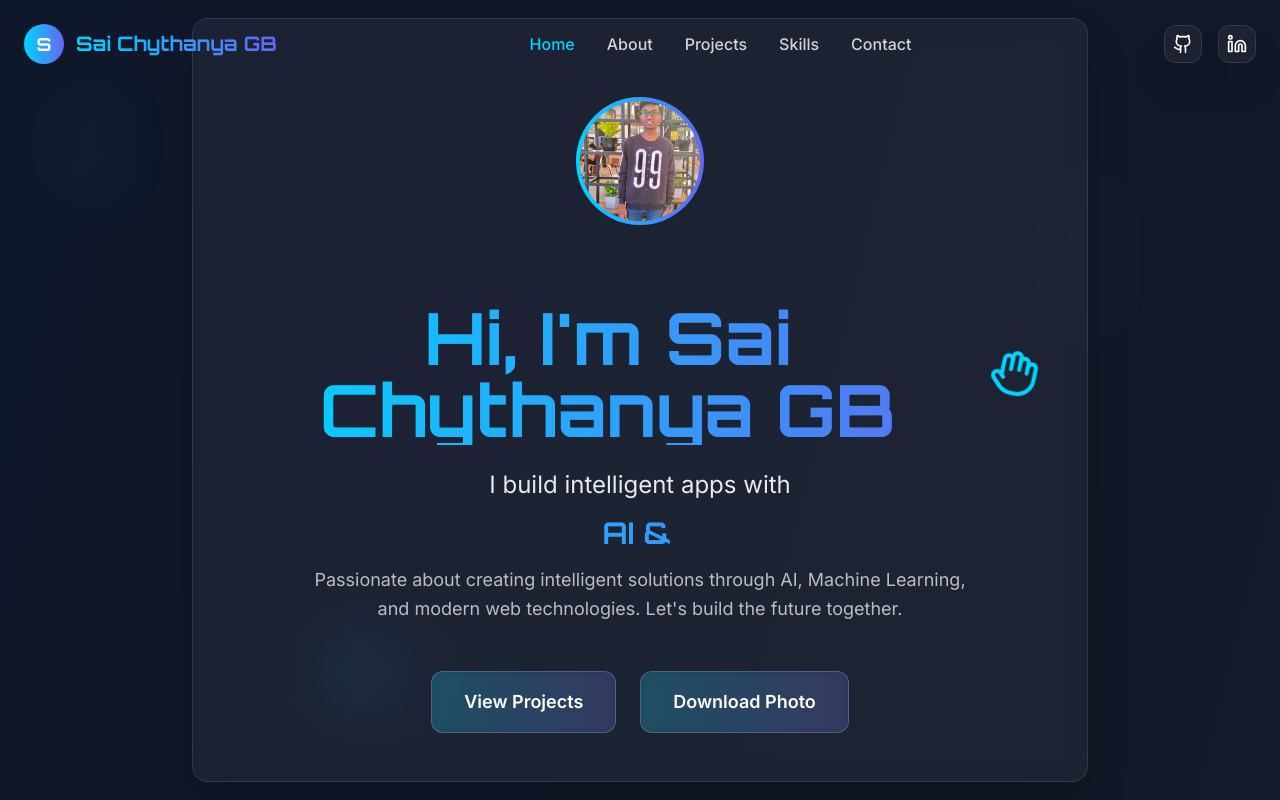
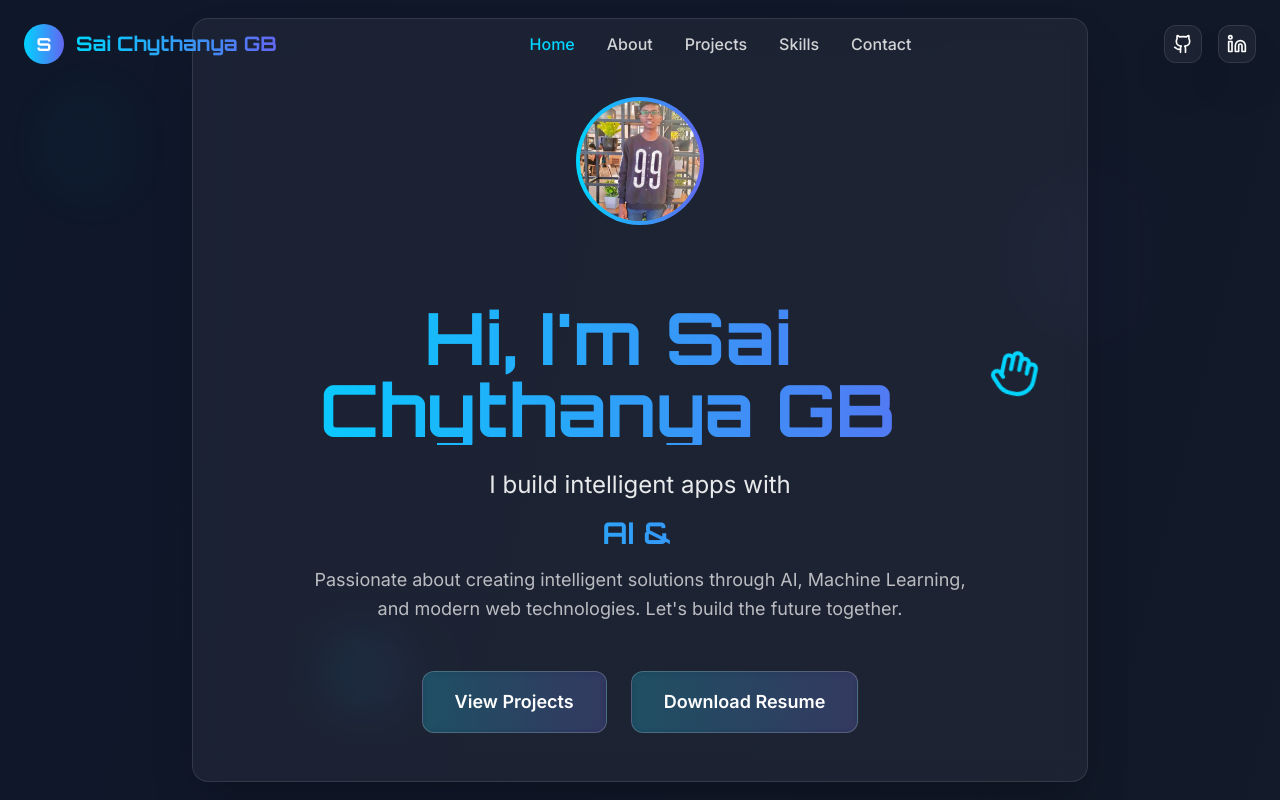
Before and after one commit to SaiChythanyaGB/SaiChythanyaGB-portfolio, a React (Vite) app: page / in a window 1280 px wide. Shown: the top 800 px of the page. Built offline with nearby package versions, Linux system fonts and the light colour scheme.

Commit message:
Visual edit in Lovable
Edited UI in Lovable

```diff
--- a/src/components/HeroSection.tsx
+++ b/src/components/HeroSection.tsx
@@ -79,9 +79,7 @@ const HeroSection = () => {
             <button onClick={() => scrollToSection('projects')} className="glass-button px-8 py-4 text-lg font-semibold">
               View Projects
             </button>
-            <button onClick={downloadPhoto} className="glass-button px-8 py-4 text-lg font-semibold">
-              Download Photo
-            </button>
+            <button onClick={downloadPhoto} className="glass-button px-8 py-4 text-lg font-semibold">Download Resume</button>
           </div>
         </div>
 
```
